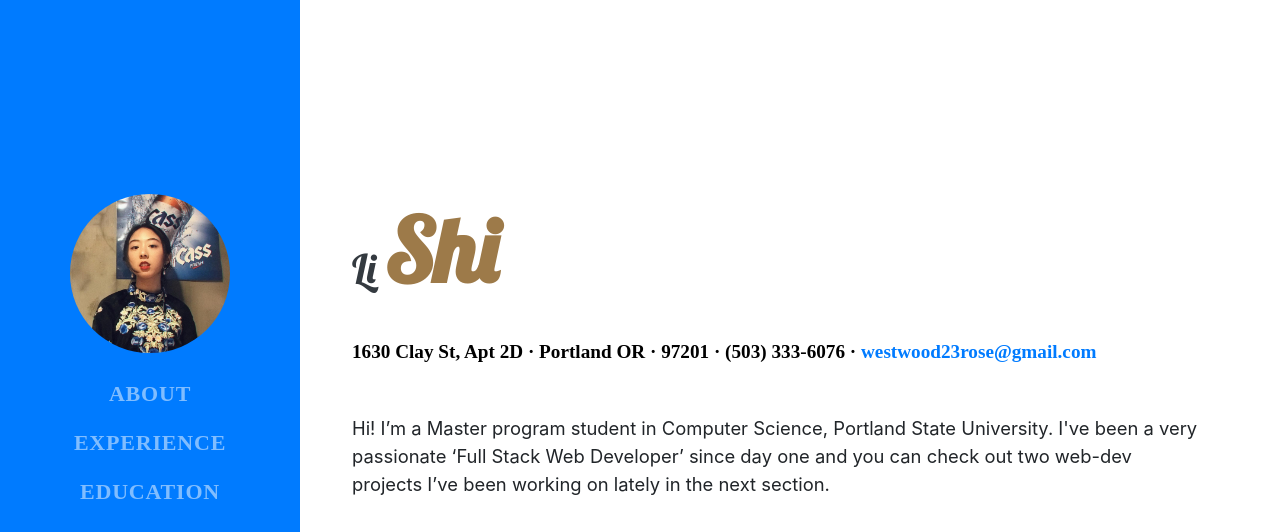
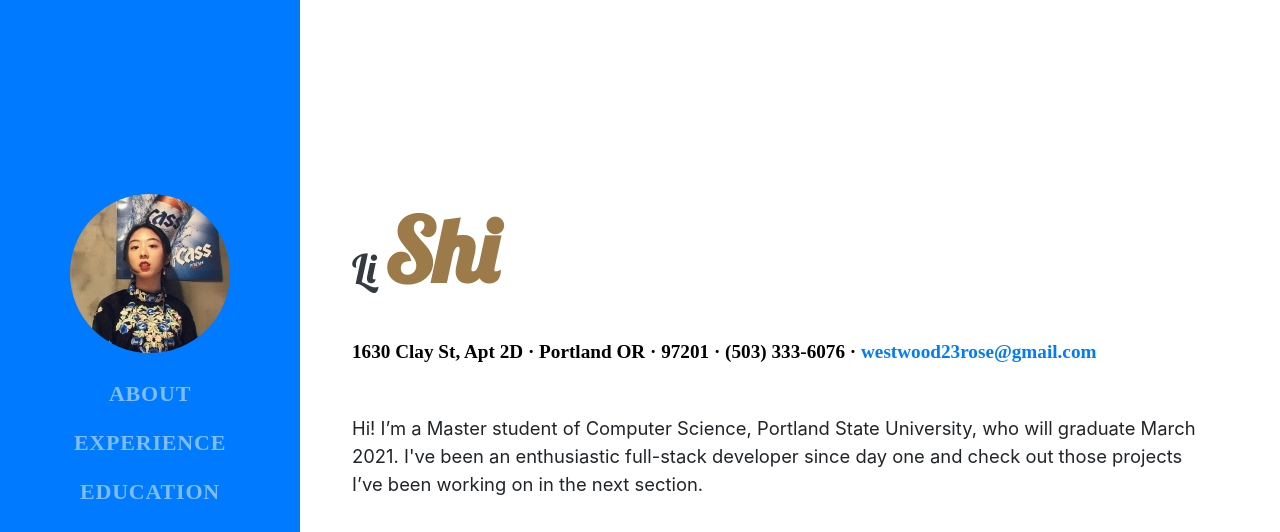
Before and after one commit to Westwood-S/resume, a website with bundled scripts: page index.html in a window 1280 px wide. Shown: the top 532 px of the page. Built offline with nearby package versions, Linux system fonts and the light colour scheme.

Commit message:
Update index.html

```diff
--- a/index.html
+++ b/index.html
@@ -56,7 +56,7 @@
               <div class="subheading mb-5">1630 Clay St, Apt 2D · Portland OR · 97201 · (503) 333-6076 ·
                 <a href="mailto:name@email.com">westwood23rose@gmail.com</a>
               </div>
-              <p class="lead mb-5">Hi! I’m a Master program student in Computer Science, Portland State University. I've been a very passionate ‘Full Stack Web Developer’ since day one and you can check out two web-dev projects I’ve been working on lately in the next section.
+              <p class="lead mb-5">Hi! I’m a Master student of Computer Science, Portland State University, who will graduate March 2021. I've been an enthusiastic full-stack developer since day one and check out those projects I’ve been working on in the next section.
               </p>
               <div class="social-icons">
                 <a target="_blank" href="https://www.linkedin.com/in/li-shi-857424154/">
```
